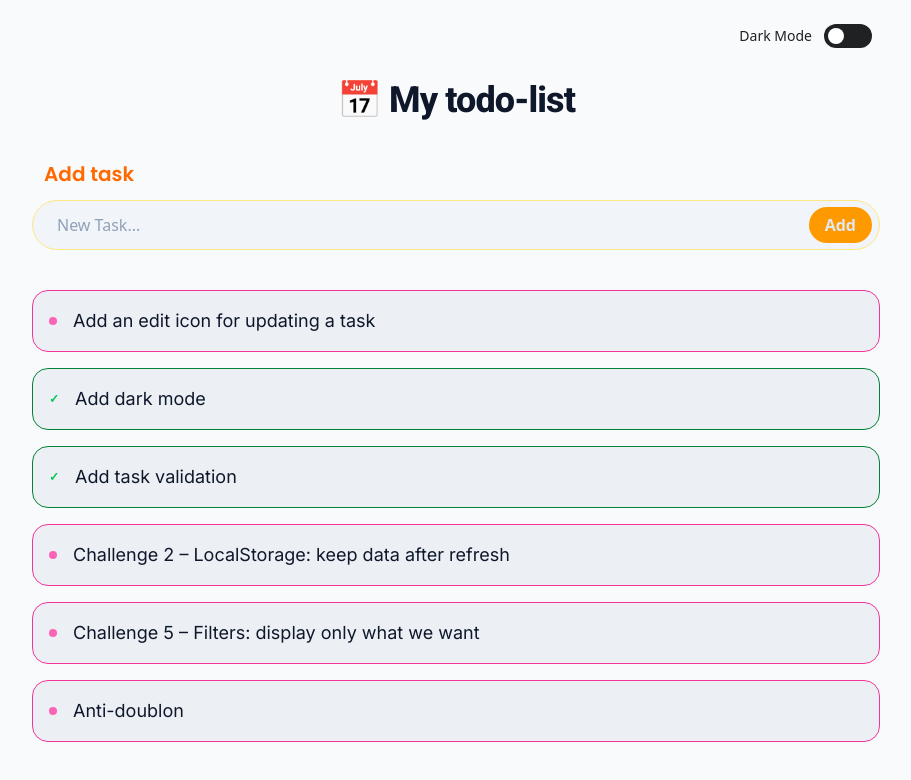
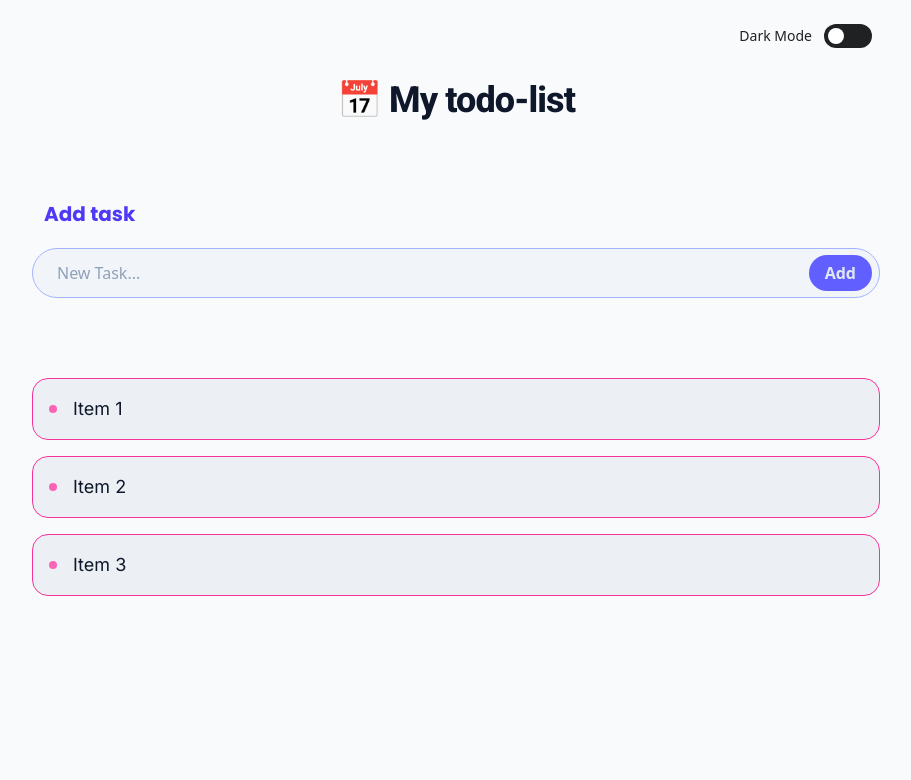
Before and after one commit to AnouGeek/react-enhanced-todo, a React (Vite) app: page / in a window 1280 px wide. Shown: the top 780 px of the page, without its empty margins (184-1095 px from the left). Built offline with nearby package versions, Linux system fonts and the light colour scheme.

Commit message:
Local storage : keep data after refresh is done

```diff
--- a/src/App.jsx
+++ b/src/App.jsx
@@ -1,34 +1,38 @@
-import { useState } from "react";
+import { useState, useEffect } from "react";
 import { nanoid } from "nanoid";
 import ListItem from "./components/ListItem";
 
 function App() {
-  const [todoList, setTodoList] = useState([
-    {
-      id: nanoid(8),
-      content: "Add an edit icon for updating a task",
-      completed: false,
-    },
-    { id: nanoid(8), content: "Add dark mode", completed: true },
-    { id: nanoid(8), content: "Add task validation", completed: true },
-    {
-      id: nanoid(8),
-      content: "Challenge 2 – LocalStorage: keep data after refresh",
-      completed: false,
-    },
-    {
-      id: nanoid(8),
-      content: "Challenge 5 – Filters: display only what we want",
-      completed: false,
-    },
-    { id: nanoid(8), content: "Anti-doublon", completed: false },
-  ]);
+
+  // Au lieu de donner la liste directement, on donne une fonction
+  const [todoList, setTodoList] = useState(() => {
+    // 1. On essaie de récupérer la sauvegarde dans le navigateur
+    const savedList = localStorage.getItem("react-enhanced-todo");
+
+    // 2. Si on trouve une sauvegarde (si savedList n'est pas null)
+    if (savedList) {
+      // On la transforme en tableau et on l'utilise
+      return JSON.parse(savedList);
+    }
+
+    // 3. Sinon (si c'est la première visite), on prend la liste par défaut
+    return [
+      { id: nanoid(8), content: "Item 1", completed: false },
+      { id: nanoid(8), content: "Item 2", completed: false },
+      { id: nanoid(8), content: "Item 3", completed: false },
+    ];
+  });
 
   const [task, setTask] = useState("");
 
   const [error, setError] = useState("");
 
   const [darkMode, setDarkMode] = useState(false);
+
+  useEffect(() => {
+    const listString = JSON.stringify(todoList)
+    localStorage.setItem("react-enhanced-todo", listString)
+  }, [todoList]);
 
   function deleteTodo(id) {
     setTodoList(todoList.filter((todo) => todo.id !== id));
@@ -54,7 +58,7 @@ function App() {
       { id: nanoid(8), content: trimmed, completed: false },
     ]);
     setTask("");
-    setError(false);
+    setError("");
   }
 
   function toggleTodo(id) {
@@ -97,7 +101,7 @@ function App() {
           </button>
         </div>
         <h1
-          className={`text-4xl mb-10 text-center font-roboto tracking-tight ${
+          className={`text-4xl mb-20 text-center font-roboto tracking-tight ${
             darkMode
               ? "text-slate-100 font-semibold"
               : "text-slate-900 font-extrabold"
@@ -106,11 +110,11 @@ function App() {
           📅 My todo-list
         </h1>
 
-        <form onSubmit={handleSubmit} className="mb-10">
+        <form onSubmit={handleSubmit} className="mb-20">
           <label
             htmlFor="todo-item"
-            className={`font-poppins text-xl ml-3
-            ${darkMode ? "text-amber-500" : "text-orange-500 font-semibold"}
+            className={`block font-poppins text-xl ml-3 mb-5
+            ${darkMode ? "text-indigo-600" : "text-indigo-600 font-bold"}
               `}
           >
             Add task
@@ -119,20 +123,23 @@ function App() {
           <div className="relative mt-3">
             <input
               value={task}
-              onChange={(e) => setTask(e.target.value)}
+              onChange={(e) => {
+                setTask(e.target.value);
+                if (error) setError("");
+              }}
               type="text"
               placeholder="New Task..."
-              className={`block w-full rounded-full py-3 px-6 pr-24 focus:outline-none text-slate-800
+              className={`block w-full rounded-full py-3 px-6 pr-24 mb-10 focus:outline-none text-slate-800
               ${
                 darkMode
                   ? "bg-slate-50 placeholder:text-slate-400 placeholder:font-light"
-                  : "bg-slate-100 text-slate-900 placeholder:text-slate-400 border border-amber-200"
+                  : "bg-slate-100 text-slate-900 placeholder:text-slate-400 border border-indigo-300 focus:border-indigo-500"
               }
                 `}
             />
 
             <button
-              className={`absolute right-2 top-1/2 -translate-y-1/2 bg-amber-500 hover:bg-amber-600 text-slate-200 px-4 py-1.5 rounded-full font-bold transition-colors active:scale-95 cursor-pointer`}
+              className={`absolute right-2 top-1/2 -translate-y-1/2 bg-indigo-500 hover:bg-indigo-600 text-slate-200 px-4 py-1.5 rounded-full font-bold transition-colors active:scale-95 cursor-pointer`}
             >
               Add
             </button>
@@ -140,7 +147,7 @@ function App() {
 
           {error && (
             <p
-              className={` ml-3 mt-3 ${
+              className={` ml-3 mt-3 text-center ${
                 darkMode ? "text-red-500" : "text-red-600 font-semibold"
               }`}
             >
@@ -152,7 +159,7 @@ function App() {
         <ul className="flex flex-col gap-4">
           {todoList.length === 0 && (
             <p
-              className={` font-inter italic text-xl ml-3
+              className={` font-inter italic text-xl ml-3 text-center
             ${darkMode ? "text-slate-100/50" : "text-slate-500"}
             `}
             >
--- a/src/components/ListItem.jsx
+++ b/src/components/ListItem.jsx
@@ -44,7 +44,10 @@ export default function ListItem({
       </div>
 
       <button
-        onClick={() => deleteTodo(itemData.id)}
+        onClick={(e) => {
+          e.stopPropagation();
+          deleteTodo(itemData.id);
+        }}
         className={`  transition-colors opacity-0 group-hover:opacity-100 px-3 py-1 font-mono text-sm cursor-pointer ${
           darkMode
             ? "text-slate-200 hover:text-red-400"
```
